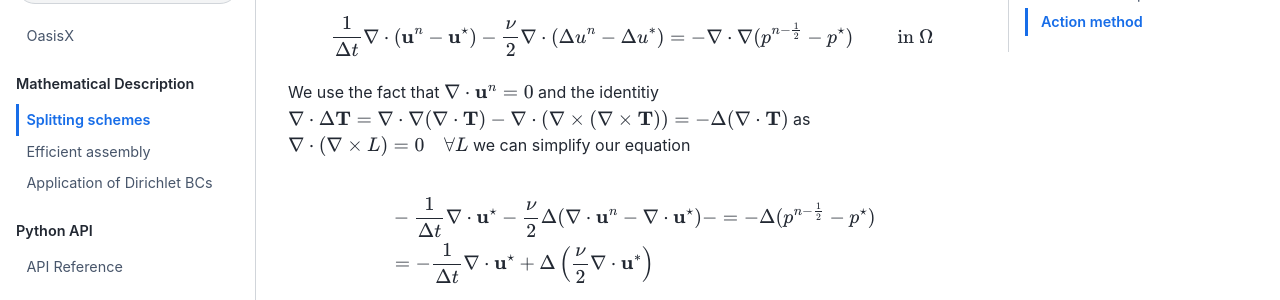
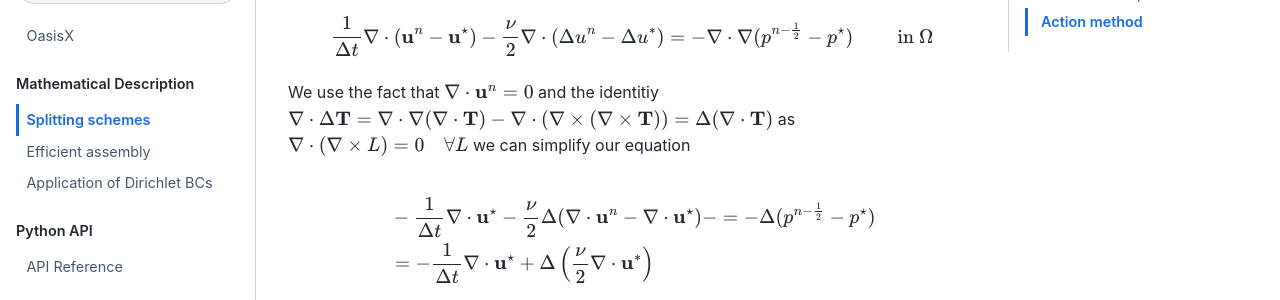
Before and after one commit to ComputationalPhysiology/oasisx, a Jupyter Book: the page built from docs/splitting_schemes.md, in a window 1280 px wide and 900 px high, scrolled down 1809 px. Shown: the part 151-451 px from the top of the window. Built offline with Jupyter Book 1.0.4 settings and Sphinx 7.4.7 and the Sphinx Book theme 1.1.4, drawn with Linux system fonts in a browser that asks for light colours; cross-references to code outside the pages are shown as plain code.

Commit message:
Fix sign, ref #22

```diff
--- a/docs/splitting_schemes.md
+++ b/docs/splitting_schemes.md
@@ -85,7 +85,7 @@ $$
 \end{align}
 $$
 
-We use the fact that $\nabla \cdot \mathbf{u}^n = 0$ and the identitiy $\nabla \cdot \Delta \mathbf{T} = \nabla \cdot \nabla (\nabla \cdot \mathbf{T})- \nabla \cdot (\nabla \times(\nabla \times \mathbf{T}) ) = - \Delta (\nabla \cdot \mathbf{T})$ as $\nabla \cdot (\nabla \times L) = 0 \quad \forall L$ we can simplify our equation
+We use the fact that $\nabla \cdot \mathbf{u}^n = 0$ and the identitiy $\nabla \cdot \Delta \mathbf{T} = \nabla \cdot \nabla (\nabla \cdot \mathbf{T})- \nabla \cdot (\nabla \times(\nabla \times \mathbf{T}) ) = \Delta (\nabla \cdot \mathbf{T})$ as $\nabla \cdot (\nabla \times L) = 0 \quad \forall L$ we can simplify our equation
 
 $$
 \begin{align}
```
